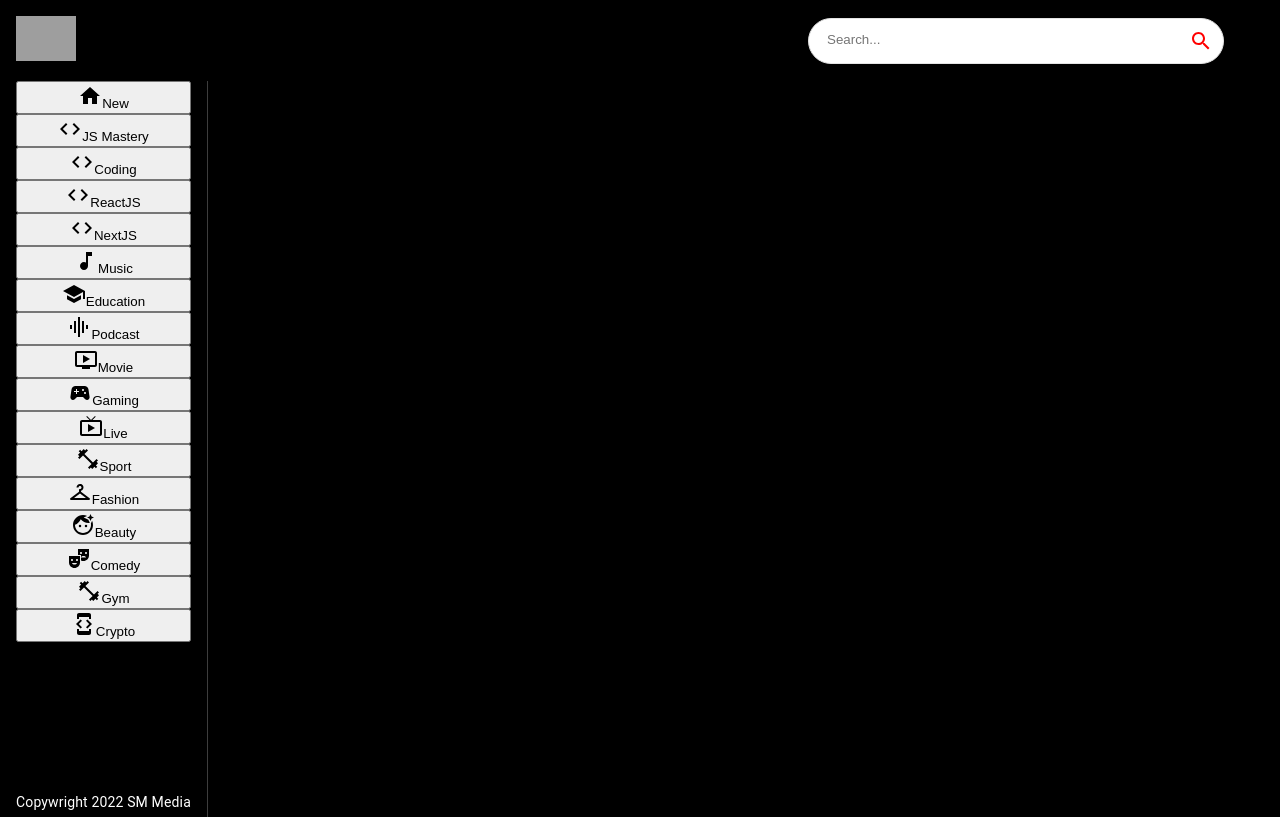
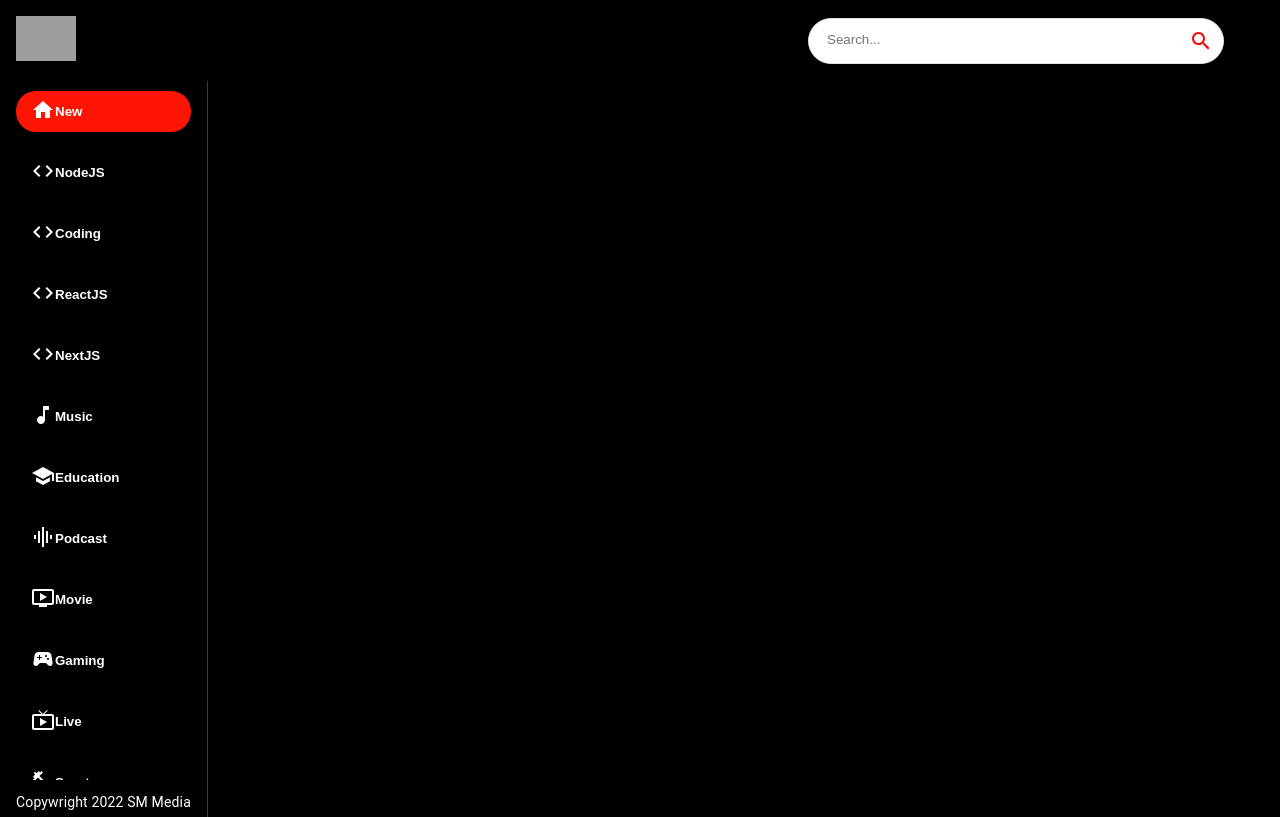
Before and after one commit to SajidCurious/YouTube-Clone, a React (Create React App) app: page / in a window 1280 px wide. Built offline with nearby package versions, Linux system fonts and the light colour scheme; grey boxes are pictures that could not be loaded.

Commit message:
styling the Sidenav bar

```diff
--- a/src/Sidebar.jsx
+++ b/src/Sidebar.jsx
@@ -1,6 +1,8 @@
 import React from "react";
 import { Stack } from "@mui/system";
 import { categories } from "./utils/constants";
+
+const selectedCategory = "New";
 
 const Sidebar = () => {
   return (
@@ -13,7 +15,13 @@ const Sidebar = () => {
       }}
     >
       {categories.map((category) => (
-        <button>
+        <button
+          className="category-btn"
+          style={{
+            background: category.name === selectedCategory && "#FC1503",
+            color: "white",
+          }}
+        >
           <span>{category.icon}</span>
           <span>{category.name}</span>
         </button>
--- a/src/utils/constants.js
+++ b/src/utils/constants.js
@@ -16,7 +16,7 @@ export const logo = "https://i.ibb.co/s9Qys2j/logo.png";
 
 export const categories = [
   { name: "New", icon: <HomeIcon /> },
-  { name: "JS Mastery", icon: <CodeIcon /> },
+  { name: "NodeJS", icon: <CodeIcon /> },
   { name: "Coding", icon: <CodeIcon /> },
   { name: "ReactJS", icon: <CodeIcon /> },
   { name: "NextJS", icon: <CodeIcon /> },
```
